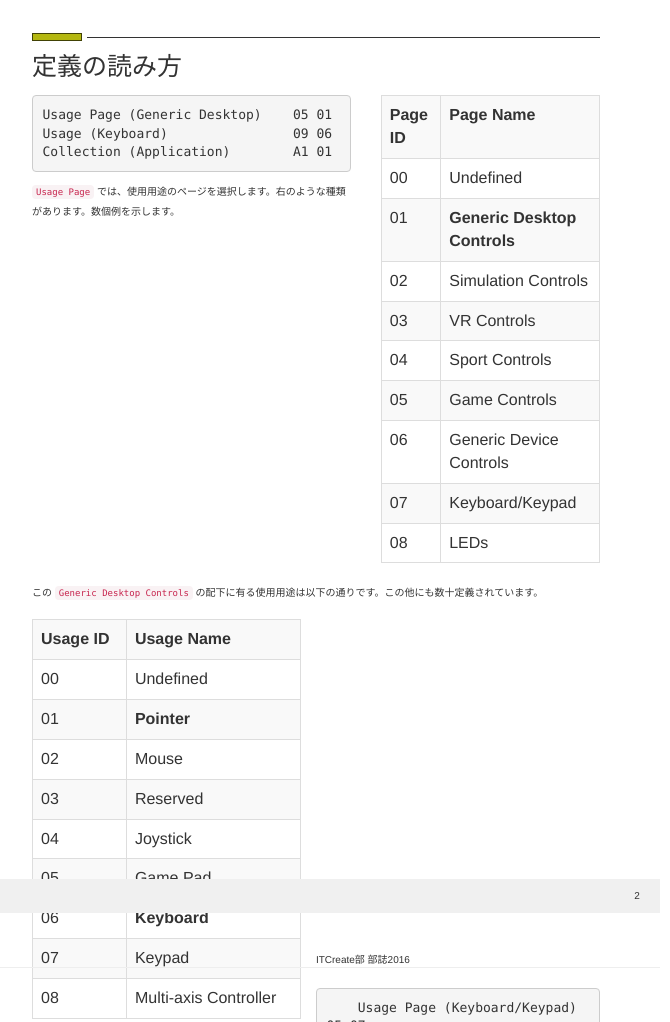
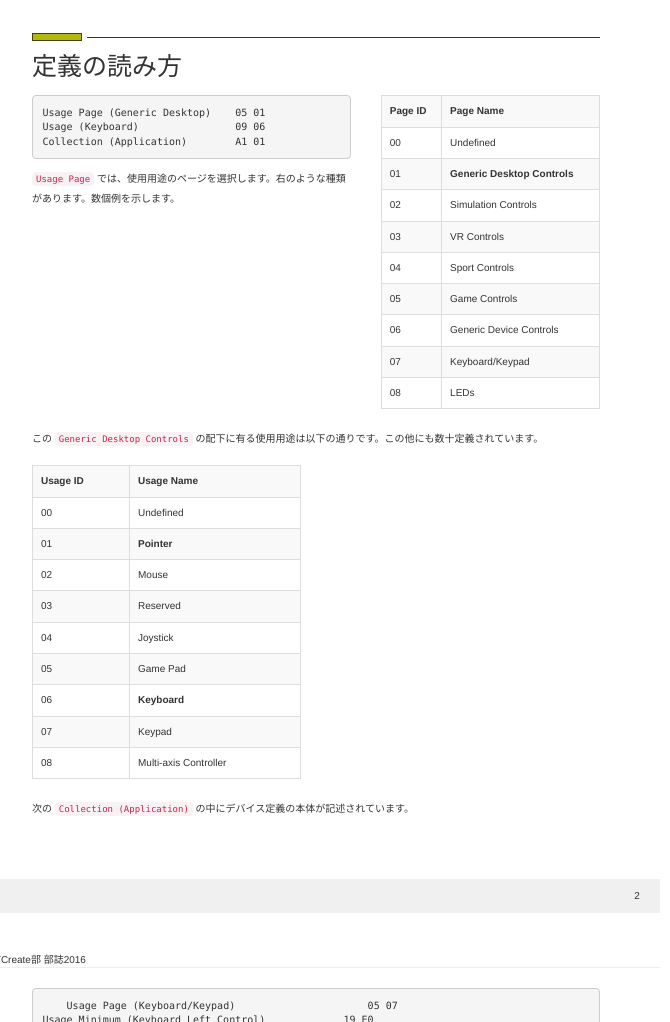
Before and after one commit to ITCreate/bushi2016, a website: page src/pug/articles/1_kmjn.pug in a window 1280 px wide. Shown: the part 2001-3023 px from the top of the page, without its empty margins (28-698 px from the left). Drawn offline with nearby package versions, Linux system fonts and the light colour scheme; files that its build step writes are made by us from their sources.

Commit message:
table preのフォントサイズ変更

```diff
--- a/src/css/style.css
+++ b/src/css/style.css
@@ -99,6 +99,16 @@ p{
 	margin-bottom: 16px;
 }
 
+pre {
+	color: #333 !important;
+	background-color: #f5f5f5 !important;
+	font-size: 1rem;
+}
+
+table {
+	font-size: 1rem;
+}
+
 .img-col {
 	text-align: center;
 }
@@ -112,3 +122,7 @@ p{
 	padding: 4px !important;
 
 }
+
+.table-striped>tbody>tr:nth-of-type(odd) {
+    background-color: #f9f9f9 !important;
+}
```
